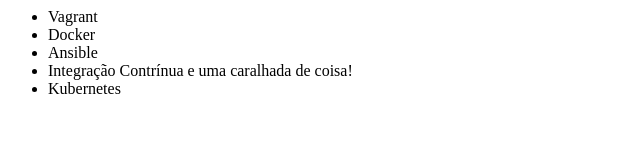
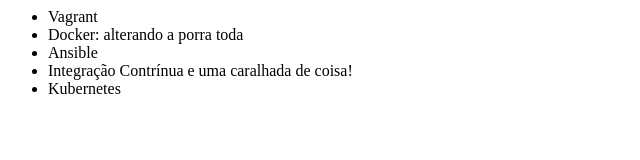
Before and after one commit to ftpbueno/alura-git, a plain HTML site: page index.html in a window 1280 px wide. Shown: the whole page, without its empty margins (0-640 px from the left). Drawn offline with Linux system fonts and the light colour scheme.

Commit message:
Mudando Docker em lista

```diff
--- a/index.html
+++ b/index.html
@@ -7,7 +7,7 @@
 <body>
 	<ul>
 		<li>Vagrant</li>
-		<li>Docker</li>
+		<li>Docker: alterando a porra toda</li>
                 <li>Ansible</li>
 		<li>Integração Contrínua e uma caralhada de coisa!</li>
 		<li>Kubernetes</li>
```
